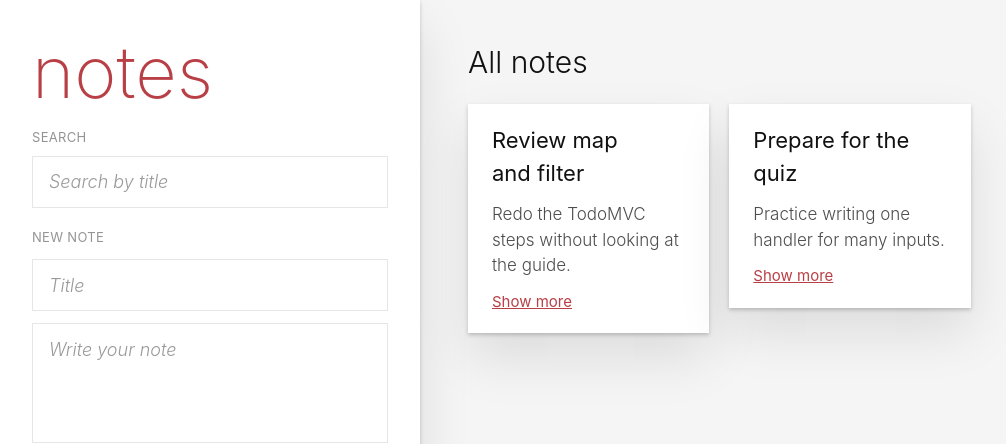
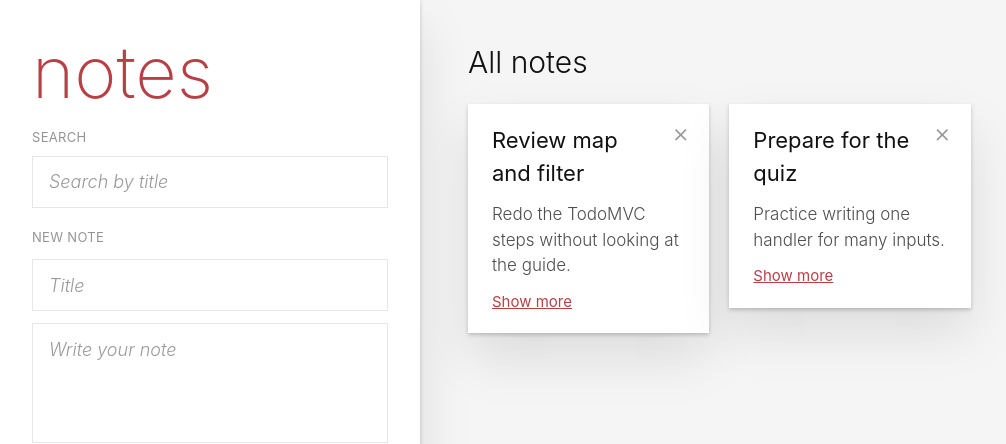
Before and after one commit to dendennnnn/csit340g6-notes, a React (Vite) app: page / in a window 1280 px wide. Shown: the top 444 px of the page, without its empty margins (0-1006 px from the left). Built offline with nearby package versions, Linux system fonts and the light colour scheme.

Commit message:
feat: render notes from state with map

```diff
--- a/src/components/Notes.jsx
+++ b/src/components/Notes.jsx
@@ -1,6 +1,20 @@
+import { useState } from 'react'
 import NoteCard from './NoteCard.jsx'
 
 function Notes() {
+  const [notes] = useState([
+    {
+      id: 1,
+      title: 'Review map and filter',
+      body: 'Redo the TodoMVC steps without looking at the guide.',
+    },
+    {
+      id: 2,
+      title: 'Prepare for the quiz',
+      body: 'Practice writing one handler for many inputs.',
+    },
+  ])
+
   return (
     <div className="grid min-h-screen grid-cols-[420px_1fr]">
       <aside className="sticky top-0 flex h-screen flex-col gap-5 bg-white px-8 py-9 shadow-[0_2px_4px_0_rgba(0,0,0,0.2),0_25px_50px_0_rgba(0,0,0,0.1)]">
@@ -45,30 +59,20 @@ function Notes() {
         <h2 className="mb-6 text-3xl">All notes</h2>
 
         <ul className="grid grid-cols-3 items-start gap-5">
-          <li className="relative min-h-32 bg-white px-6 py-5 shadow-[0_2px_4px_0_rgba(0,0,0,0.2),0_25px_50px_0_rgba(0,0,0,0.1)]">
-            <NoteCard
-              title="Review map and filter"
-              body="Redo the TodoMVC steps without looking at the guide."
-            />
-            <button
-              type="button"
-              className="absolute top-4 right-5 cursor-pointer text-[26px] leading-none text-[#949494] hover:text-[#c18585]"
+          {notes.map((note) => (
+            <li
+              key={note.id}
+              className="relative min-h-32 bg-white px-6 py-5 shadow-[0_2px_4px_0_rgba(0,0,0,0.2),0_25px_50px_0_rgba(0,0,0,0.1)]"
             >
-
-            </button>
-          </li>
-          <li className="relative min-h-32 bg-white px-6 py-5 shadow-[0_2px_4px_0_rgba(0,0,0,0.2),0_25px_50px_0_rgba(0,0,0,0.1)]">
-            <NoteCard
-              title="Prepare for the quiz"
-              body="Practice writing one handler for many inputs."
-            />
-            <button
-              type="button"
-              className="absolute top-4 right-5 cursor-pointer text-[26px] leading-none text-[#949494] hover:text-[#c18585]"
-            >
-
-            </button>
-          </li>
+              <NoteCard title={note.title} body={note.body} />
+              <button
+                type="button"
+                className="absolute top-4 right-5 cursor-pointer text-[26px] leading-none text-[#949494] hover:text-[#c18585]"
+              >
+                ×
+              </button>
+            </li>
+          ))}
         </ul>
       </section>
     </div>
```
